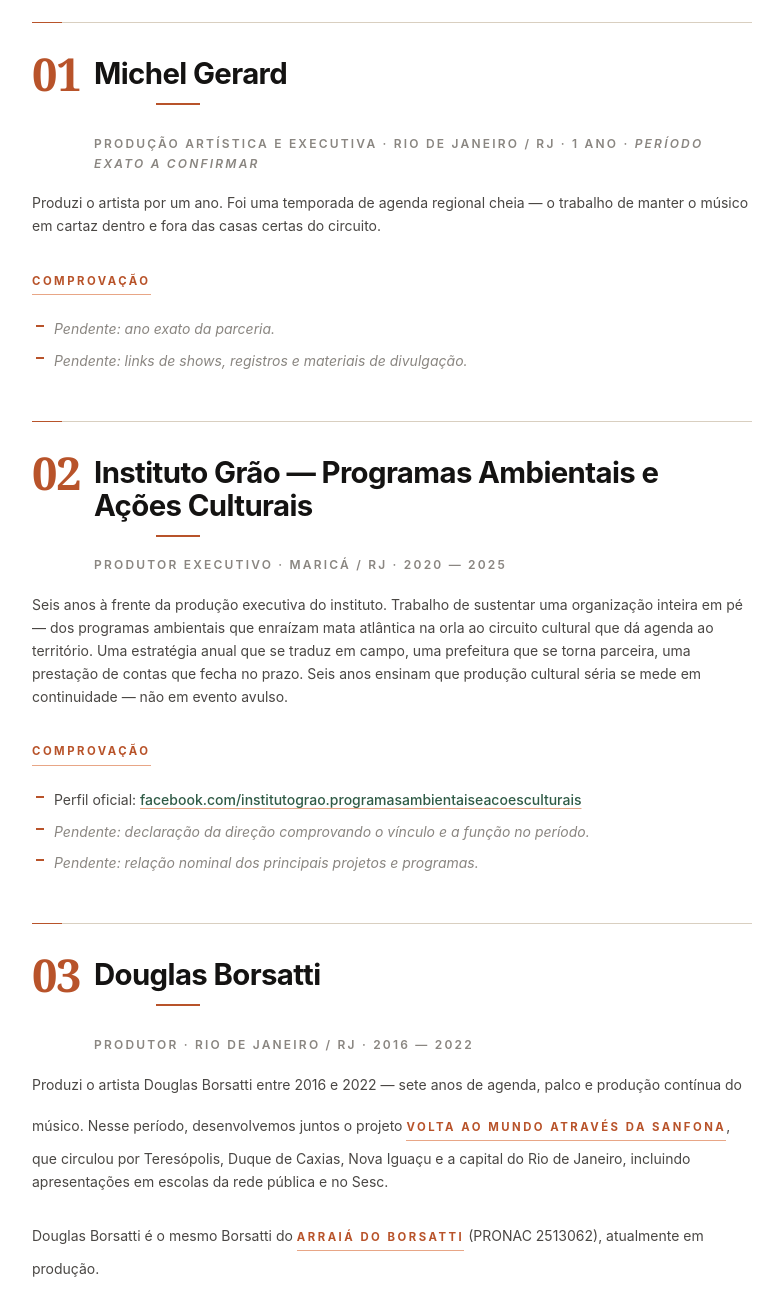
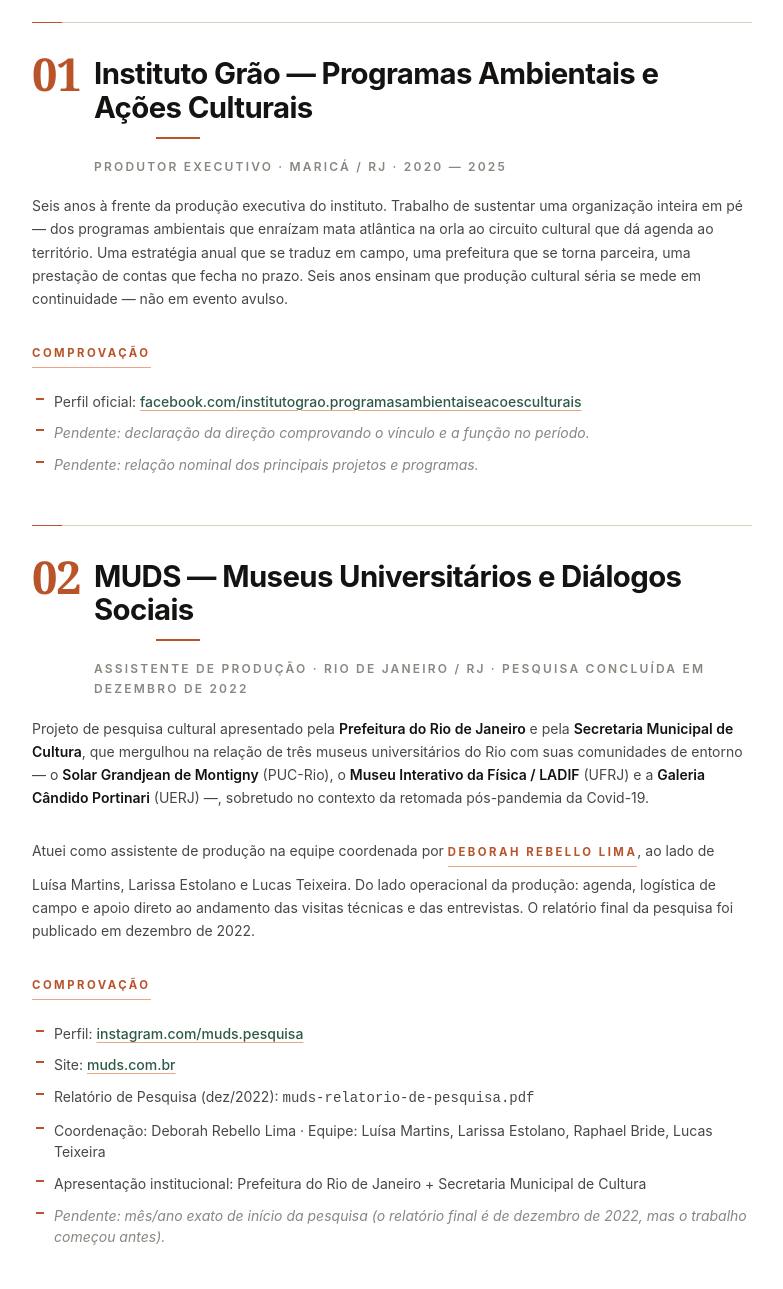
Before and after one commit to raphaelbride-svg/portfolio-raphael, a plain HTML site: page produtor.html in a window 1280 px wide. Shown: the part 340-1629 px from the top of the page, without its empty margins (248-1031 px from the left). Drawn offline with Linux system fonts and the light colour scheme.

Commit message:
portfólio: atualização 2026-07-21

```diff
--- a/produtor.html
+++ b/produtor.html
@@ -232,17 +232,6 @@
 um instituto socioambiental em Maricá por seis anos e pela assistência
 de produção do MUDS — Museus Universitários e Diálogos Sociais.</p>
 <hr />
-<h2>Michel Gerard</h2>
-<p>Produção artística e executiva · Rio de Janeiro / RJ · 1 ano · <em>período exato a confirmar</em></p>
-<p>Produzi o artista por um ano. Foi uma temporada de agenda regional
-cheia — o trabalho de manter o músico em cartaz dentro e fora das
-casas certas do circuito.</p>
-<p><strong>Comprovação</strong></p>
-<ul>
-<li><em>Pendente: ano exato da parceria.</em></li>
-<li><em>Pendente: links de shows, registros e materiais de divulgação.</em></li>
-</ul>
-<hr />
 <h2>Instituto Grão — Programas Ambientais e Ações Culturais</h2>
 <p>Produtor executivo · Maricá / RJ · 2020 — 2025</p>
 <p>Seis anos à frente da produção executiva do instituto. Trabalho de
@@ -257,6 +246,32 @@
 <li>Perfil oficial: <a href="https://www.facebook.com/institutograo.programasambientaiseacoesculturais/">facebook.com/institutograo.programasambientaiseacoesculturais</a></li>
 <li><em>Pendente: declaração da direção comprovando o vínculo e a função no período.</em></li>
 <li><em>Pendente: relação nominal dos principais projetos e programas.</em></li>
+</ul>
+<hr />
+<h2>MUDS — Museus Universitários e Diálogos Sociais</h2>
+<p>Assistente de produção · Rio de Janeiro / RJ · pesquisa concluída em dezembro de 2022</p>
+<p>Projeto de pesquisa cultural apresentado pela <strong>Prefeitura do Rio de
+Janeiro</strong> e pela <strong>Secretaria Municipal de Cultura</strong>, que mergulhou
+na relação de três museus universitários do Rio com suas comunidades
+de entorno — o <strong>Solar Grandjean de Montigny</strong> (PUC-Rio), o <strong>Museu
+Interativo da Física / LADIF</strong> (UFRJ) e a <strong>Galeria Cândido Portinari</strong>
+(UERJ) —, sobretudo no contexto da retomada pós-pandemia da Covid-19.</p>
+<p>Atuei como assistente de produção na equipe coordenada por <strong>Deborah
+Rebello Lima</strong>, ao lado de Luísa Martins, Larissa Estolano e Lucas
+Teixeira. Do lado operacional da produção: agenda, logística de campo
+e apoio direto ao andamento das visitas técnicas e das entrevistas. O
+relatório final da pesquisa foi publicado em dezembro de 2022.</p>
+<p><strong>Comprovação</strong></p>
+<ul>
+<li>Perfil: <a href="https://www.instagram.com/muds.pesquisa">instagram.com/muds.pesquisa</a></li>
+<li>Site: <a href="http://www.muds.com.br">muds.com.br</a></li>
+<li>Relatório de Pesquisa (dez/2022): <code>muds-relatorio-de-pesquisa.pdf</code></li>
+<li>Coordenação: Deborah Rebello Lima · Equipe: Luísa Martins, Larissa
+  Estolano, Raphael Bride, Lucas Teixeira</li>
+<li>Apresentação institucional: Prefeitura do Rio de Janeiro +
+  Secretaria Municipal de Cultura</li>
+<li><em>Pendente: mês/ano exato de início da pesquisa (o relatório final
+  é de dezembro de 2022, mas o trabalho começou antes).</em></li>
 </ul>
 <hr />
 <h2>Douglas Borsatti</h2>
@@ -276,6 +291,16 @@
   (fotos, matérias, listagem de datas e escolas).</em></li>
 <li><em>Pendente: links de shows, discos e materiais de divulgação do
   período.</em></li>
+</ul>
+<hr />
+<h2>Michel Gerard</h2>
+<p>Produção artística e executiva · Rio de Janeiro / RJ · 2018</p>
+<p>Produzi o artista em 2018 — uma temporada regional cheia, o trabalho
+de manter o músico em cartaz dentro e fora das casas certas do
+circuito.</p>
+<p><strong>Comprovação</strong></p>
+<ul>
+<li><em>Pendente: links de shows, registros e materiais de divulgação.</em></li>
 </ul>
 <hr />
 <h2>Os Gonzagas</h2>
@@ -316,19 +341,4 @@
 <li><em>Pendente: legendagem individual (cidade, data, contexto).</em></li>
 <li><em>Pendente: matérias de imprensa dos shows do período.</em></li>
 </ul>
-<hr />
-<h2>MUDS — Museus Universitários e Diálogos Sociais</h2>
-<p>Assistente de produção · <em>período a confirmar</em></p>
-<p>Trabalhei como assistente de produção no MUDS, reportando-me à
-coordenação de <strong>Deborah Rebello Lima</strong>. Atuação no lado operacional
-da produção: cronograma, contato com fornecedores, logística de
-deslocamento e hospedagem, apoio de campo para sustentar a agenda
-em pé no dia marcado.</p>
-<p><strong>Comprovação</strong></p>
-<ul>
-<li>Perfil: <a href="https://www.instagram.com/muds.pesquisa">instagram.com/muds.pesquisa</a></li>
-<li>Relatório: <code>muds-relatorio-de-pesquisa.pdf</code></li>
-<li>Coordenação do projeto: Deborah Rebello Lima</li>
-<li><em>Pendente: período exato de atuação (anos de início e fim).</em></li>
-</ul>
 </body></html>
```
